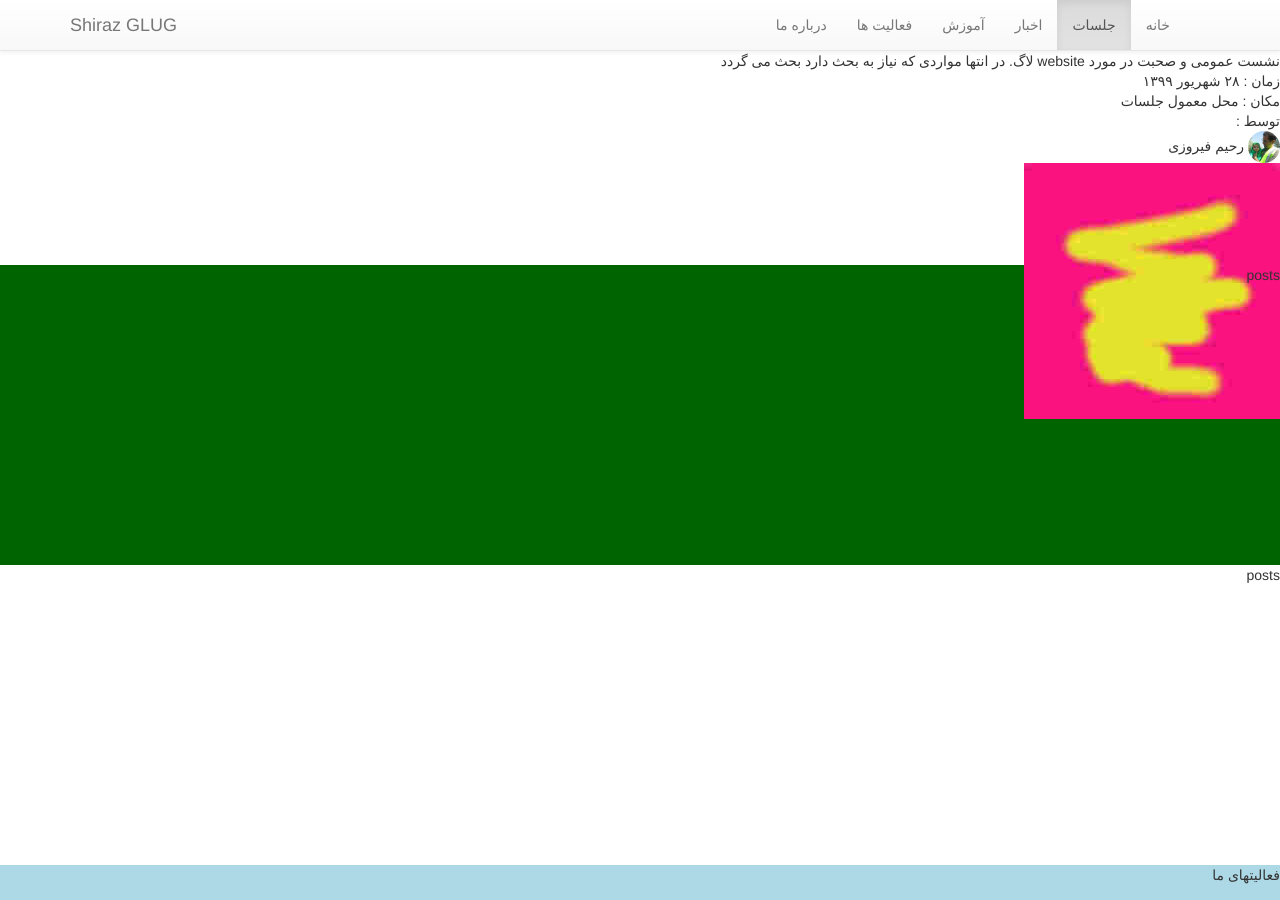
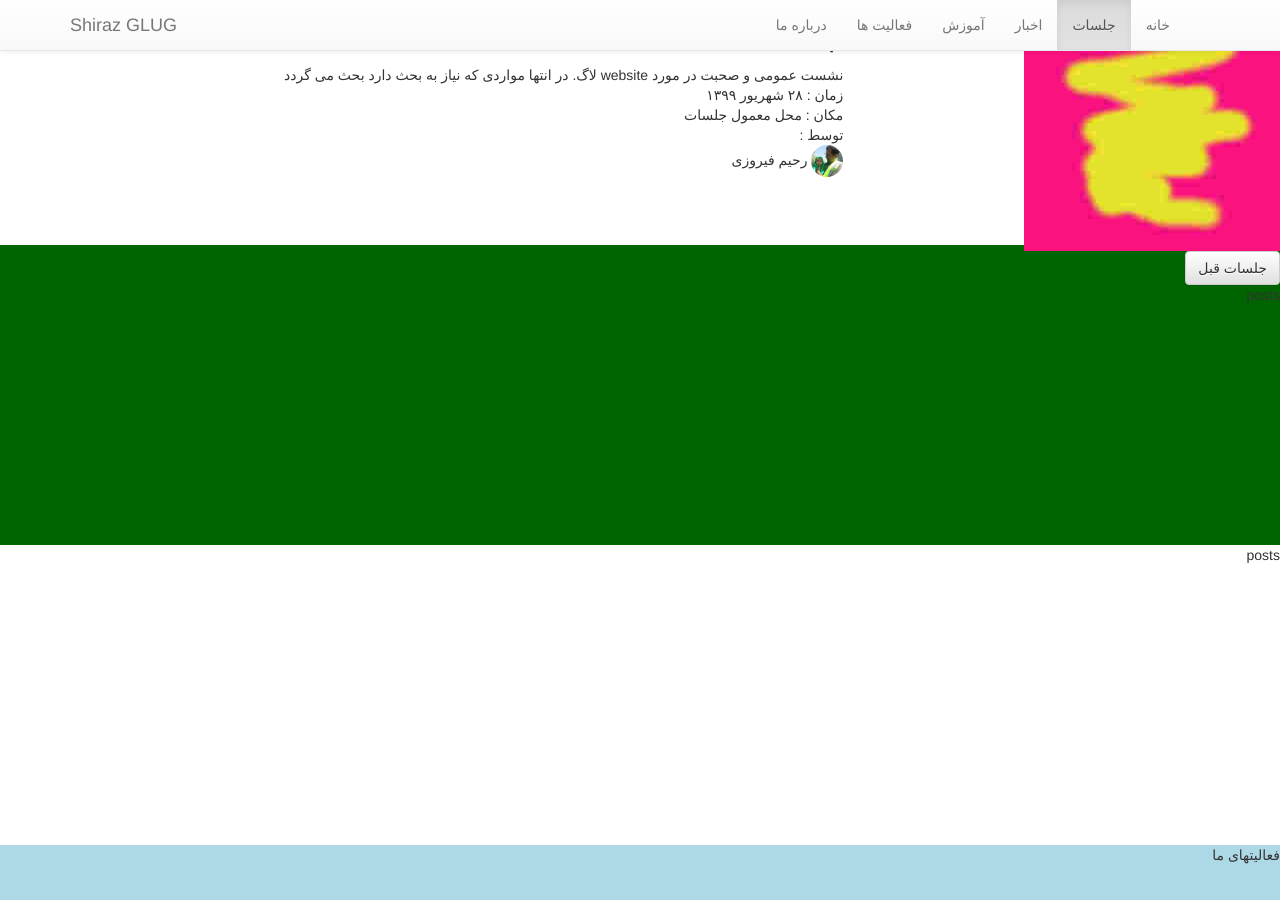
Before and after one commit to shirazlug/shirazlug, a Jekyll site: the page built from index.html, in a window 1280 px wide and 900 px high, scrolled down 461 px. Built offline with Jekyll 4.4.1, drawn with Linux system fonts in a browser that asks for light colours.

Commit message:
Update meeting.html

```diff
--- a/_includes/meeting.html
+++ b/_includes/meeting.html
@@ -1,6 +1,6 @@
-<div style="height: 250px; ">
-<div>
-  <h3>{{ site.data.meeting.title }}</h3>
+<div style="height: 250px; " class="row" >
+<div class="col-md-8">
+  <h1>{{ site.data.meeting.title }}</h1>
   <div>{{ site.data.meeting.description }}</div>
   <div> زمان : {{ site.data.meeting.date }}</div>
   <div> مکان :
@@ -23,13 +23,15 @@
   {% endif %}
 
 </div>
-<div >
-
+<div class="col-md-4">
+  <div style="margin: 0 auto;">
   {% if site.data.meeting.image %}
   <img src="{{"files/meeting/" | prepend: site.baseurl | append: site.data.metting.image }}">
   {% else %}
   <img src="{{"files/meeting/" | prepend: site.baseurl | append: "default.jpg" }}">
   {% endif %}
+  </div>
+  <a class="btn btn-default" href="#" role="button">جلسات قبل</a>
 </div>
 
 
```
